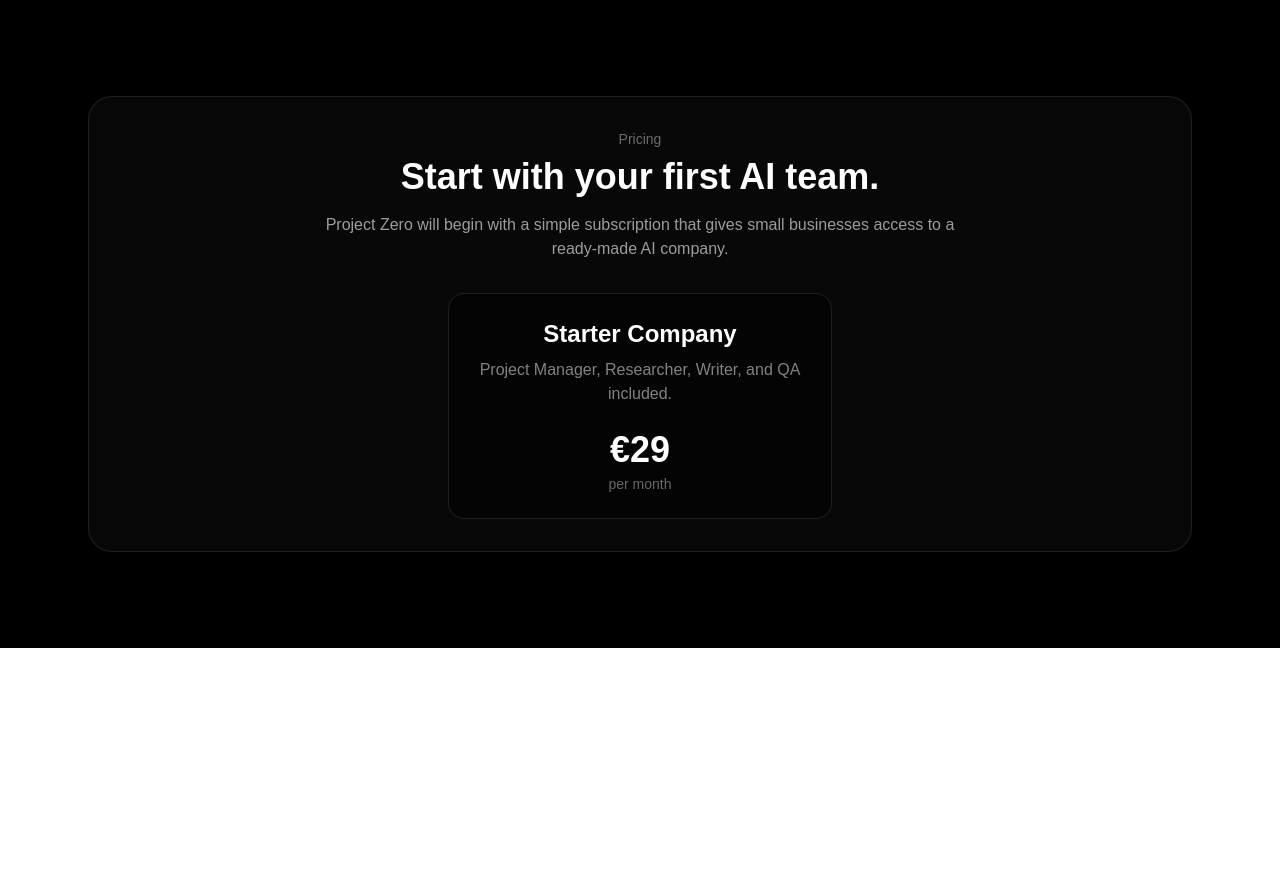
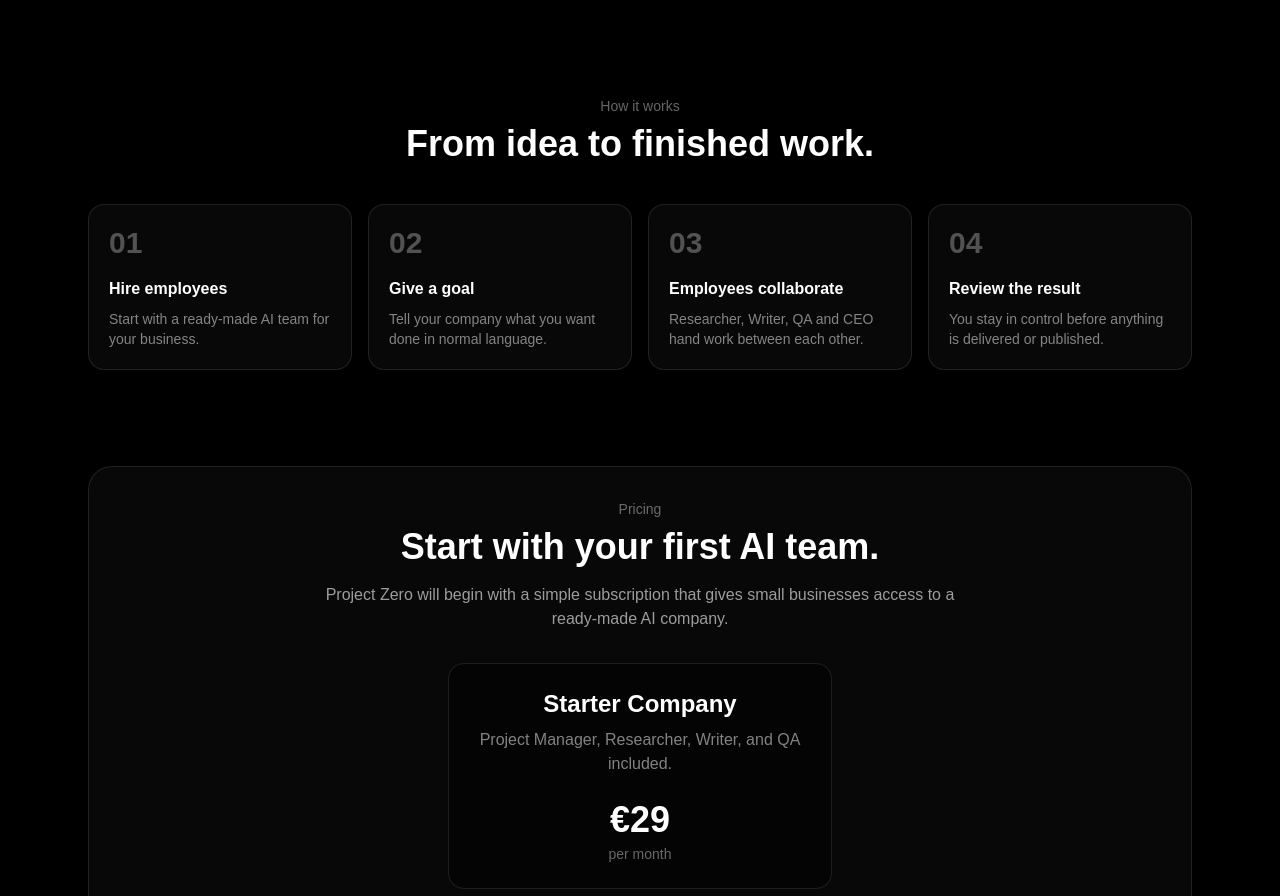
Before and after one commit to Finalexs/project-zero, a Next.js app in the folder app/: page / in a window 1280 px wide. Shown: the part 1506-2402 px from the top of the page. Before the commit the page ends 2154 px from the top, so only its background shows below. Built offline with nearby package versions, Linux system fonts and the light colour scheme.

Commit message:
Add how it works section

```diff
--- a/app/src/app/page.tsx
+++ b/app/src/app/page.tsx
@@ -162,6 +162,43 @@ Not another workflow.
     </div>
   </div>
 </div>
+</div><div className="mt-24 w-full">
+  <p className="text-sm text-white/40">How it works</p>
+  <h2 className="mt-2 text-4xl font-bold">From idea to finished work.</h2>
+
+  <div className="mt-10 grid gap-4 md:grid-cols-4">
+    <div className="rounded-2xl border border-white/10 bg-white/[0.03] p-5 text-left">
+      <div className="mb-4 text-3xl font-bold text-white/30">01</div>
+      <h3 className="font-semibold">Hire employees</h3>
+      <p className="mt-2 text-sm text-white/50">
+        Start with a ready-made AI team for your business.
+      </p>
+    </div>
+
+    <div className="rounded-2xl border border-white/10 bg-white/[0.03] p-5 text-left">
+      <div className="mb-4 text-3xl font-bold text-white/30">02</div>
+      <h3 className="font-semibold">Give a goal</h3>
+      <p className="mt-2 text-sm text-white/50">
+        Tell your company what you want done in normal language.
+      </p>
+    </div>
+
+    <div className="rounded-2xl border border-white/10 bg-white/[0.03] p-5 text-left">
+      <div className="mb-4 text-3xl font-bold text-white/30">03</div>
+      <h3 className="font-semibold">Employees collaborate</h3>
+      <p className="mt-2 text-sm text-white/50">
+        Researcher, Writer, QA and CEO hand work between each other.
+      </p>
+    </div>
+
+    <div className="rounded-2xl border border-white/10 bg-white/[0.03] p-5 text-left">
+      <div className="mb-4 text-3xl font-bold text-white/30">04</div>
+      <h3 className="font-semibold">Review the result</h3>
+      <p className="mt-2 text-sm text-white/50">
+        You stay in control before anything is delivered or published.
+      </p>
+    </div>
+  </div>
 </div>
 <div id="pricing" className="mt-24 w-full rounded-3xl border border-white/10 bg-white/[0.03] p-8 text-center">
   <p className="text-sm text-white/40">Pricing</p>
```
